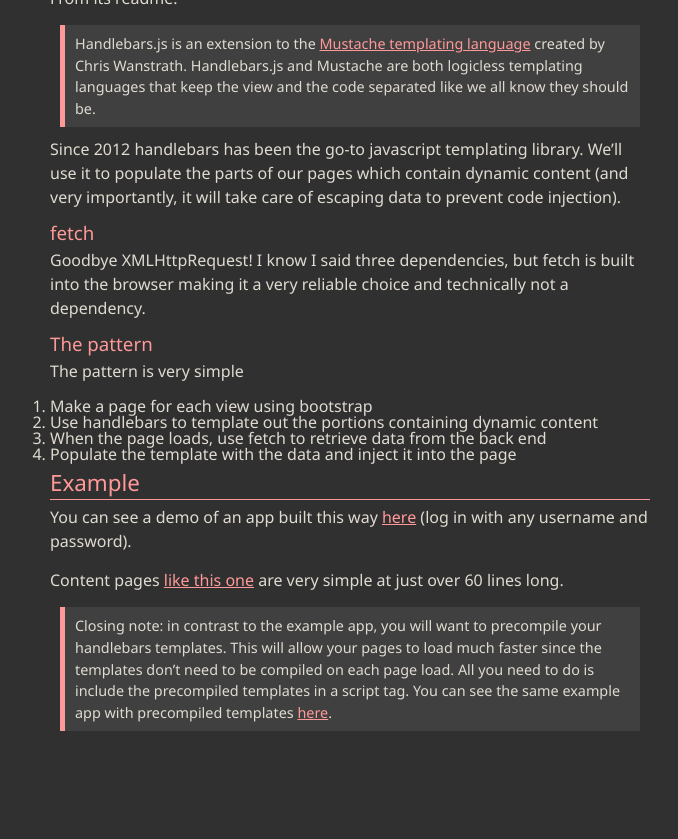
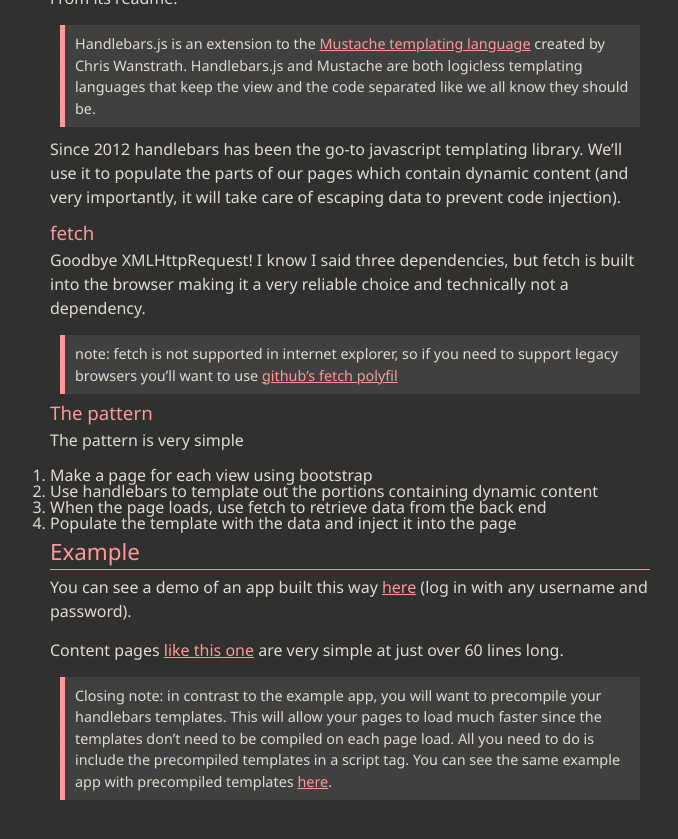
Before and after one commit to blackdoor/blog, a Jekyll site: the page built from _posts/2018-12-16-simple-front-end.md, in a window 1280 px wide and 900 px high, scrolled down 2326 px. Shown: the top 839 px of the window, without its empty margins (290-968 px from the left). Built offline with Jekyll 4.4.1, drawn with Linux system fonts in a browser that asks for light colours.

Commit message:
legacy note on fetch

```diff
--- a/_posts/2018-12-16-simple-front-end.md
+++ b/_posts/2018-12-16-simple-front-end.md
@@ -77,6 +77,8 @@
 Goodbye XMLHttpRequest!
 I know I said three dependencies, but fetch is built into the browser making it a very reliable choice and technically not a dependency.
 
+> note: fetch is not supported in internet explorer, so if you need to support legacy browsers you'll want to use [github's fetch polyfil](https://github.com/github/fetch)
+
 ### The pattern
 
 The pattern is very simple
```
